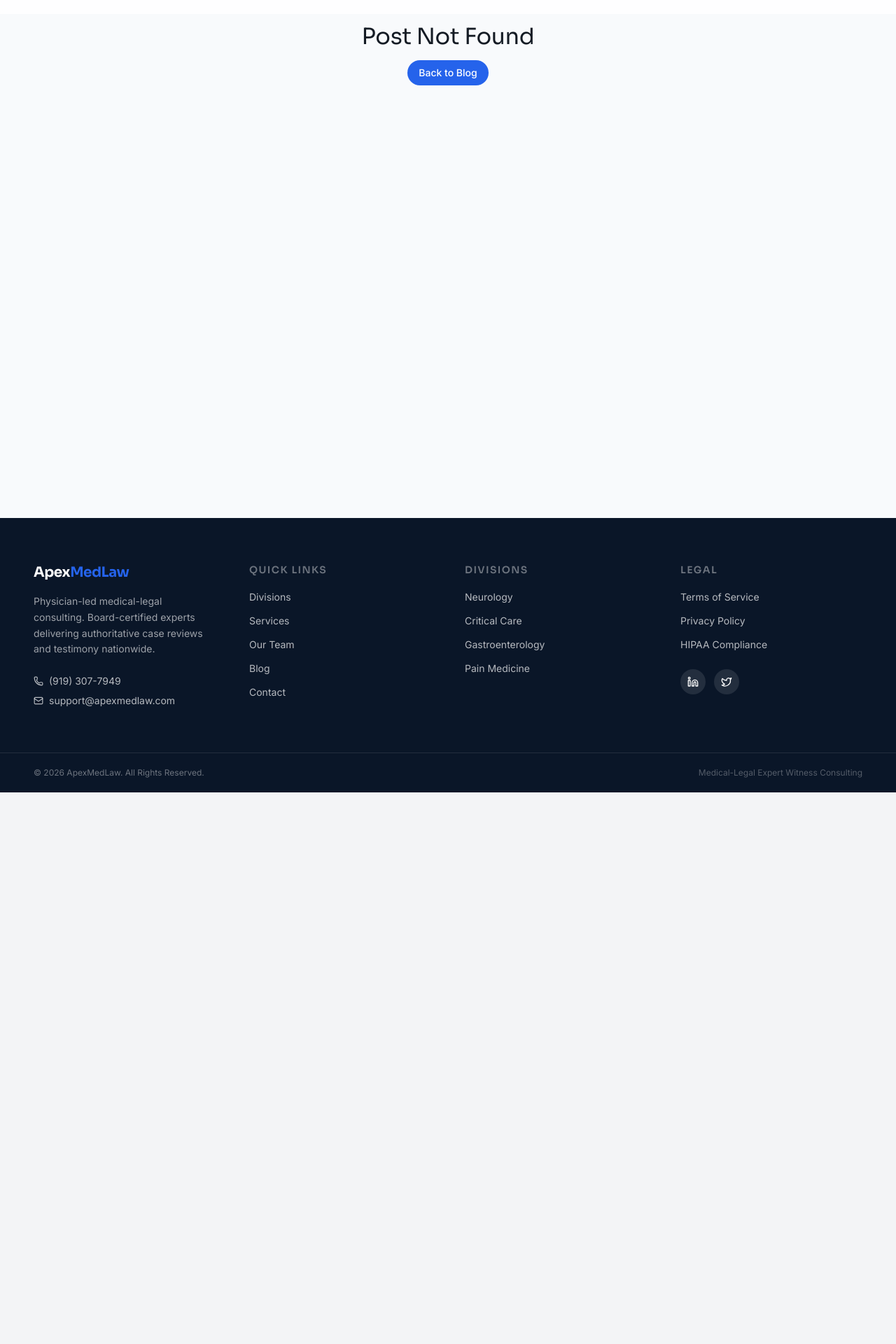
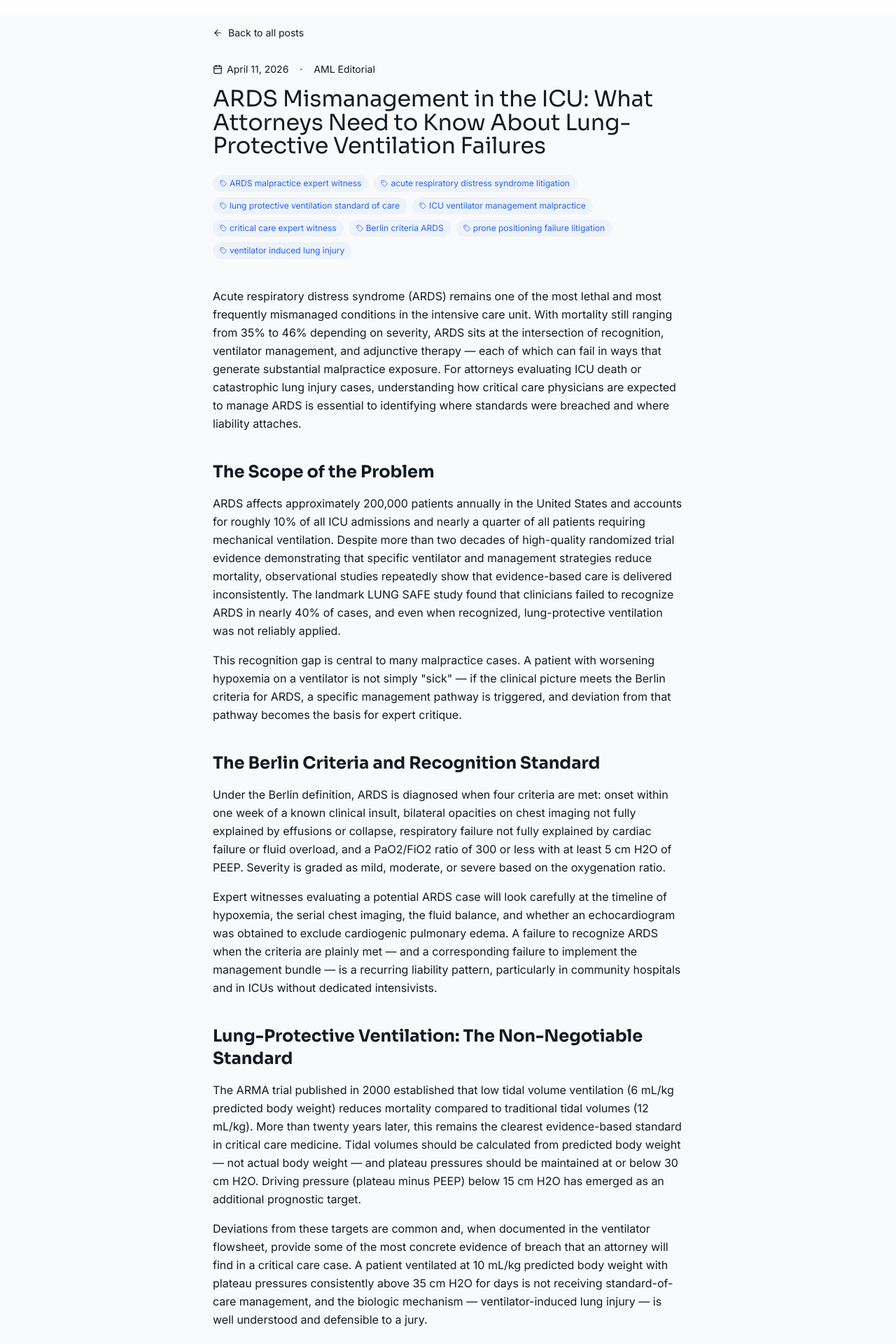
Before and after one commit to SupportAML/ApexMedLaw-website, a React (Vite) app: page /blog/ards-mismanagement-critical-care-expert-witness in a window 1280 px wide. Shown: the part 60-1980 px from the top of the page at 70% size. Before the commit the page ends 1192 px from the top, so only its background shows below. Built offline with nearby package versions, Linux system fonts and the light colour scheme.

Commit message:
blog: add daily post - ARDS Mismanagement 2026-04-11

```diff
--- a/src/blog/posts.ts
+++ b/src/blog/posts.ts
@@ -824,4 +824,60 @@ Because ERCP litigation often turns on nuanced questions of procedural judgment
 
 *This post is for informational purposes and does not constitute legal advice. Standards vary by jurisdiction.*`,
   },
+  {
+    slug: 'ards-mismanagement-critical-care-expert-witness',
+    title: 'ARDS Mismanagement in the ICU: What Attorneys Need to Know About Lung-Protective Ventilation Failures',
+    metaDescription: 'A guide for medical malpractice attorneys on ARDS litigation — recognition, lung-protective ventilation, prone positioning, and how critical care expert witnesses evaluate standard of care failures.',
+    date: '2026-04-11',
+    author: 'AML Editorial',
+    keywords: [
+      'ARDS malpractice expert witness',
+      'acute respiratory distress syndrome litigation',
+      'lung protective ventilation standard of care',
+      'ICU ventilator management malpractice',
+      'critical care expert witness',
+      'Berlin criteria ARDS',
+      'prone positioning failure litigation',
+      'ventilator induced lung injury',
+    ],
+    content: `Acute respiratory distress syndrome (ARDS) remains one of the most lethal and most frequently mismanaged conditions in the intensive care unit. With mortality still ranging from 35% to 46% depending on severity, ARDS sits at the intersection of recognition, ventilator management, and adjunctive therapy — each of which can fail in ways that generate substantial malpractice exposure. For attorneys evaluating ICU death or catastrophic lung injury cases, understanding how critical care physicians are expected to manage ARDS is essential to identifying where standards were breached and where liability attaches.
+
+## The Scope of the Problem
+
+ARDS affects approximately 200,000 patients annually in the United States and accounts for roughly 10% of all ICU admissions and nearly a quarter of all patients requiring mechanical ventilation. Despite more than two decades of high-quality randomized trial evidence demonstrating that specific ventilator and management strategies reduce mortality, observational studies repeatedly show that evidence-based care is delivered inconsistently. The landmark LUNG SAFE study found that clinicians failed to recognize ARDS in nearly 40% of cases, and even when recognized, lung-protective ventilation was not reliably applied.
+
+This recognition gap is central to many malpractice cases. A patient with worsening hypoxemia on a ventilator is not simply "sick" — if the clinical picture meets the Berlin criteria for ARDS, a specific management pathway is triggered, and deviation from that pathway becomes the basis for expert critique.
+
+## The Berlin Criteria and Recognition Standard
+
+Under the Berlin definition, ARDS is diagnosed when four criteria are met: onset within one week of a known clinical insult, bilateral opacities on chest imaging not fully explained by effusions or collapse, respiratory failure not fully explained by cardiac failure or fluid overload, and a PaO2/FiO2 ratio of 300 or less with at least 5 cm H2O of PEEP. Severity is graded as mild, moderate, or severe based on the oxygenation ratio.
+
+Expert witnesses evaluating a potential ARDS case will look carefully at the timeline of hypoxemia, the serial chest imaging, the fluid balance, and whether an echocardiogram was obtained to exclude cardiogenic pulmonary edema. A failure to recognize ARDS when the criteria are plainly met — and a corresponding failure to implement the management bundle — is a recurring liability pattern, particularly in community hospitals and in ICUs without dedicated intensivists.
+
+## Lung-Protective Ventilation: The Non-Negotiable Standard
+
+The ARMA trial published in 2000 established that low tidal volume ventilation (6 mL/kg predicted body weight) reduces mortality compared to traditional tidal volumes (12 mL/kg). More than twenty years later, this remains the clearest evidence-based standard in critical care medicine. Tidal volumes should be calculated from predicted body weight — not actual body weight — and plateau pressures should be maintained at or below 30 cm H2O. Driving pressure (plateau minus PEEP) below 15 cm H2O has emerged as an additional prognostic target.
+
+Deviations from these targets are common and, when documented in the ventilator flowsheet, provide some of the most concrete evidence of breach that an attorney will find in a critical care case. A patient ventilated at 10 mL/kg predicted body weight with plateau pressures consistently above 35 cm H2O for days is not receiving standard-of-care management, and the biologic mechanism — ventilator-induced lung injury — is well understood and defensible to a jury.
+
+## PEEP Titration, Prone Positioning, and Neuromuscular Blockade
+
+Beyond tidal volume, three additional interventions have strong supporting evidence in moderate-to-severe ARDS: appropriate PEEP titration (often guided by FiO2/PEEP tables), prone positioning for at least 16 hours per day in patients with PaO2/FiO2 below 150 (PROSEVA trial), and short-course neuromuscular blockade in severe cases. Failure to consider prone positioning in a severely hypoxemic patient is increasingly flagged by experts as a significant deviation from current practice, particularly after the broad adoption of proning during the COVID-19 pandemic demonstrated its feasibility in virtually any ICU.
+
+Conservative fluid management — avoiding net positive fluid balance once resuscitation is complete — is another evidence-based element, supported by the FACTT trial. ICU records showing aggressive ongoing fluid administration to a hypoxemic ARDS patient with rising plateau pressures are a frequent source of expert criticism.
+
+## How Failures Create Liability
+
+ARDS malpractice cases typically cluster around a few recurring fact patterns. Delayed recognition — the clinician documenting "pneumonia" or "fluid overload" on a patient whose chart plainly meets Berlin criteria — delays the application of lung-protective ventilation. Ventilator mismanagement — tidal volumes above 8 mL/kg predicted body weight, plateau pressures above 30, or inadequate PEEP — drives ventilator-induced injury and worsens outcomes. Failure to escalate — not considering prone positioning, ECMO referral, or neuromuscular blockade in a severely hypoxemic patient — closes off interventions that have meaningful mortality benefit. Each of these is documentable in the medical record and each can be tied to a specific published standard that the expert can point to in deposition.
+
+## How Apex Medical Law Approaches ARDS Cases
+
+Apex Medical Law's critical care panel includes board-certified pulmonary and critical care physicians who manage ARDS patients in active ICU practice. Our experts review the full ventilator flowsheet, serial arterial blood gases, imaging, fluid balance, and sedation and paralytic records to reconstruct whether lung-protective ventilation was actually delivered — not merely ordered. We evaluate the timeliness of ARDS recognition against the Berlin criteria, assess PEEP and driving pressure management, and determine whether escalation to proning, neuromuscular blockade, or ECMO referral was appropriately considered.
+
+Because ARDS litigation often turns on ventilator settings that are meticulously documented but rarely read closely by non-specialists, we place particular emphasis on hour-by-hour reconstruction of the ventilator course. We provide written reports, deposition testimony, and trial support in both plaintiff and defense cases. Contact ApexMedLaw to discuss your ARDS or ICU respiratory failure case.
+
+---
+
+*This post is for informational purposes and does not constitute legal advice. Standards vary by jurisdiction.*`,
+  },
 ];
```
